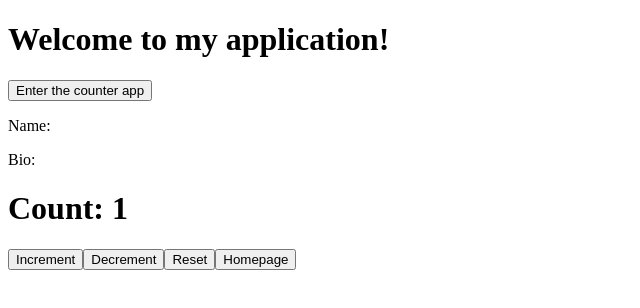
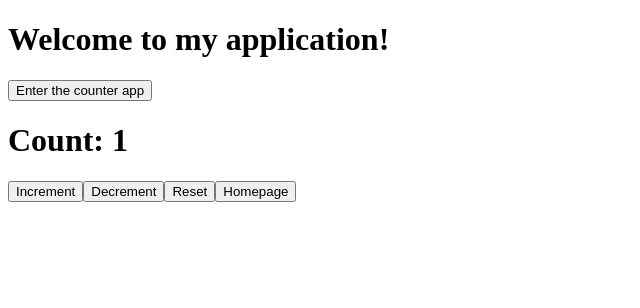
Before and after one commit to marcopiro91/React-Esercizi, a React (Create React App) app: page /Counter in a window 1280 px wide. Shown: the top 308 px of the page, without its empty margins (0-640 px from the left). Built offline with nearby package versions, Linux system fonts and the light colour scheme; no server answers.

Commit message:
exercise-45

```diff
--- a/src/App.js
+++ b/src/App.js
@@ -1,7 +1,7 @@
 import React from "react";
 import { Route, Routes, useNavigate } from "react-router-dom";
 import { Counter } from "./Counter";
-import { GithubUser } from "./GithubUser";
+import { ShowGithubUser } from "./ShowGithubUser";
 
 
 
@@ -18,9 +18,9 @@ export function App() {
         <div>
             <h1>Welcome to my application!</h1>
             <button onClick={handleButtonNavigate}>Enter the counter app</button>
-            <GithubUser username='gianmarcotoso'/>
              <Routes>
                 <Route path="/Counter" element={<Counter initialValue={1}/>} />
+                <Route path="users/:username" element={<ShowGithubUser />} />
             </Routes>
         </div>
     )
--- a/src/GithubUser.js
+++ b/src/GithubUser.js
@@ -1,4 +1,4 @@
-/* Create a GithubUser component that fetches the data of the username passed as a prop, and renders some of the data within a div tag. The API to query is https://api.github.com/users/${username}. */
+
 
 import React, { useEffect, useState } from "react";
 
--- /dev/null
+++ b/src/ShowGithubUser.js
@@ -0,0 +1,16 @@
+import React from "react";
+import { useParams } from "react-router-dom";
+import { GithubUser } from "./GithubUser";
+
+
+export function ShowGithubUser() {
+    const {username} = useParams()
+
+
+
+    return (
+        <>
+            <GithubUser username={username} />
+        </>
+    )
+}
```
